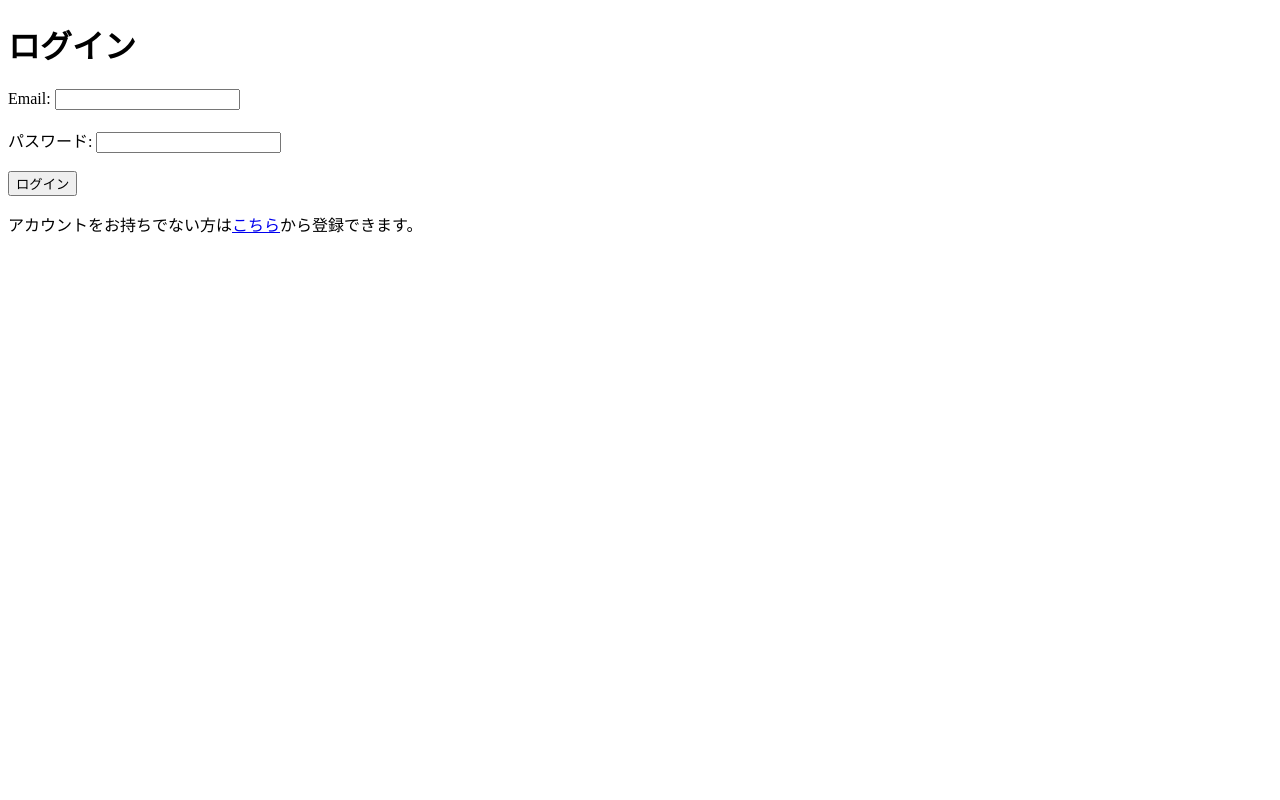
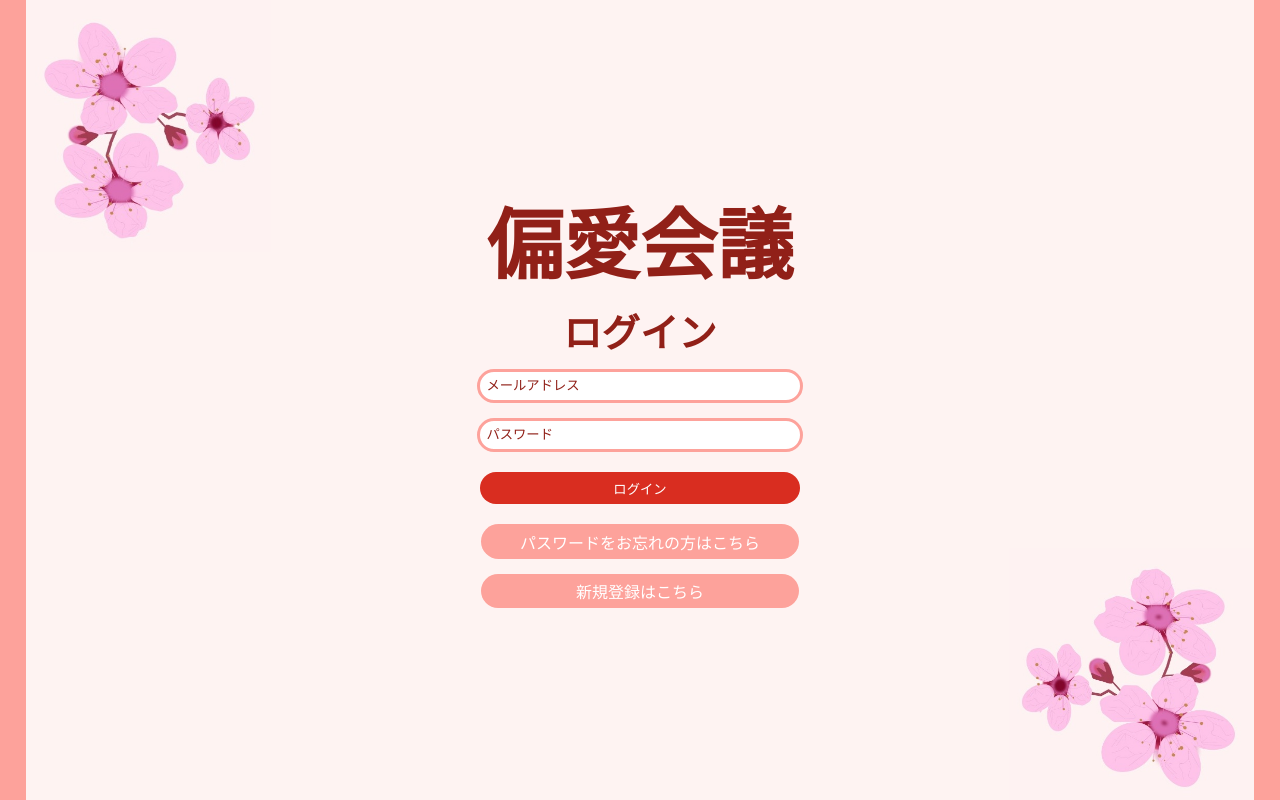
Before and after one commit to spring-Hackathon-2025-G-Team/hackathon-Gteam, a Flask app: page /login in a window 1280 px wide. Run offline with Flask 2, Linux system fonts and the light colour scheme.

Commit message:
ルーティング調整済みのlogin.htmlとcss

```diff
--- /dev/null
+++ b/ChatApp/static/css/login.css
@@ -0,0 +1,79 @@
+html, body {
+  background-color: #FDA29B; /* 背景色 */
+  margin: 0;/* HTML要素の余白(デフォルト):カットする */
+  padding: 0;
+  box-sizing: border-box;
+  height: 100%;
+  font-family: 'Noto Sans JP', sans-serif; /*フォントの指定 */
+}
+
+.container {
+  background-color: #FEF3F2; /* 背景色 */
+  display: flex;
+  justify-content: center;
+  flex-direction: column;
+  text-align: center; /* 文字の配置(左・中央・右): 中央寄せ */
+  align-items: center;
+  width: 96vw;
+  height: 100vh;
+  margin: auto;
+  position: relative;
+}
+
+.flower {
+  position: absolute; /* 配置: (左上始点)絶対配置*/
+  width: 20%;
+}
+
+.left {
+  top: 0%;
+  left: 0%;
+}
+
+.right {
+  top: auto;
+  bottom: 0%;
+  right: 0%;
+}
+
+.form-login {
+  margin: 0;
+}
+
+/* エラー表示 */
+.flashes p {
+  color: red;
+  margin: 0.5em 0;
+  font-family: 'Noto Sans JP', sans-serif; /* フォントの指定 */
+}
+
+.login-button {
+  width: 25vw; /* ボタンの幅 */
+  padding: 0.5vw ; /* ボタンの高さ */
+  margin: 1vw;
+  background-color: #D92D20;
+  color: #FFFFFF;
+  border: none;
+  border-radius: 50px; /* ボタンの角丸 */
+  cursor: pointer; /* マウスポインターを登録ボタンに合わせると指差しアイコンに変わる */
+}
+
+.switch-signup-button {
+  display: inline-block;
+  width: 24vw; /* ボタンの幅 */
+  padding: 0.4vw ; /* ボタンの高さ */
+  margin: 0.6vw;
+  background-color: #FDA29B;
+  color: #FFFFFF; /* 文字の色 */
+  border: none; /* 要素の枠線: なし */
+  border-radius: 50px; /* ボタンの角丸 */
+  cursor: pointer; /* マウスポインターを登録ボタンに合わせると指差しアイコンに変わる */
+  text-decoration: none; /* 文字の下線:なし */
+}
+
+
+@media screen and (max-width: 768px) {
+  .flower {
+    display: none;
+  }
+}
--- a/ChatApp/templates/login.html
+++ b/ChatApp/templates/login.html
@@ -1,26 +1,41 @@
-<!DOCTYPE html>
-<html>
-<head>
-    <title>ログイン</title>
-</head>
-<body>
-    <h1>ログイン</h1>
+{% extends 'base.html' %}
+{% block title %}login{% endblock %}
+{% block page_css %}
+<link rel="stylesheet" href="{{ url_for('static', filename='css/login.css') }}">
+{% endblock %}
+{% block content %}
+<div class="container">
+    <img class="flower left" src="{{ url_for('static', filename='image/flower_left.jpg') }}">
+    <div class="login-wrapper">
+        <h1>偏愛会議</h1>
+        <h2>ログイン</h2>
     {% with messages = get_flashed_messages() %}
       {% if messages %}
-      <ul class="flashes">
+        <div class="flashes">
           {% for message in messages %}
-          <li>{{ message }}</li>
+            <p>{{ message }}</p>
           {% endfor %}
-      </ul>
+        </div>
       {% endif %}
     {% endwith %}
-    <form method="post" action="{{ url_for('login_view') }}">
-        <label for="email">Email:</label>
-        <input type="text" id="email" name="email" required><br><br>
-        <label for="password">パスワード:</label>
-        <input type="password" id="password" name="password" required><br><br>
-        <input type="submit" value="ログイン">
+        <form class="form-login" method="POST" action="{{ url_for('login_process') }}">
+            <div>
+              <input placeholder="メールアドレス" type="text" id="email" name="email" required/>
+            </div>
+            <div>
+              <input placeholder="パスワード" type="password" id="password" name="password" required/>
+            </div>
+            <div>
+              <button class="login-button" type="submit" value="">ログイン</button>
+            </div>
         </form>
-    <p>アカウントをお持ちでない方は<a href="{{ url_for('signup') }}">こちら</a>から登録できます。</p>
-</body>
-</html>
+        <div>
+          <a class="switch-signup-button" href="{{ url_for('password_reset_view') }}">パスワードをお忘れの方はこちら</a>
+        </div>
+        <div>
+            <a class="switch-signup-button" href="{{ url_for('signup_view') }}">新規登録はこちら</a>
+        </div>
+    </div>
+    <img class="flower right", src="{{ url_for('static', filename='image/flower_right.jpg') }}">
+</div>
+{% endblock %}
```
Lines whose indentation alone changed are shown as unchanged.
